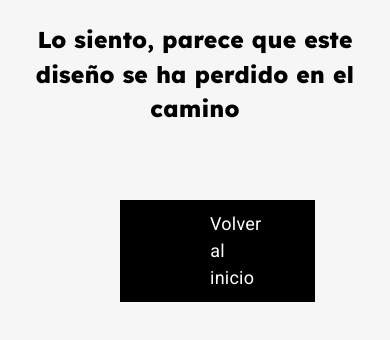
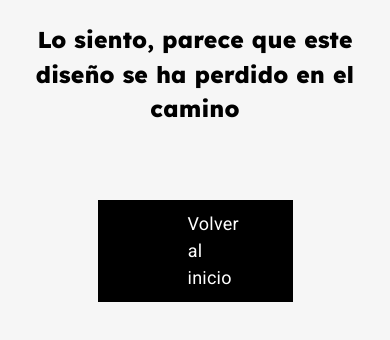
Before and after one commit to sofiaweigandt/habitable, a website: page error404.html in a window 390 px wide. Drawn offline with nearby package versions, Linux system fonts and the light colour scheme.

Commit message:
margin form

```diff
--- a/scss/_commons.scss
+++ b/scss/_commons.scss
@@ -358,7 +358,7 @@ body{
 
   .boton-header-form{
       width: 50%;
-      margin-left: 36.8em;
+      margin-left: 25%;
       margin-bottom: 15em;
       margin-top: 5em;
       display: flex;
--- a/scss/_media.scss
+++ b/scss/_media.scss
@@ -283,7 +283,7 @@ html{
         flex-direction: column;
         margin-top: 5em;
         width: 50%;
-        margin-left: 12em;
+        margin-left: 25%;
         margin-bottom: 7em;
 
 
```
Also changed, not shown: css/main.css.
